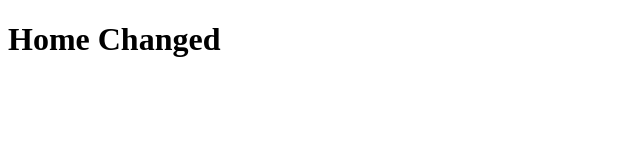
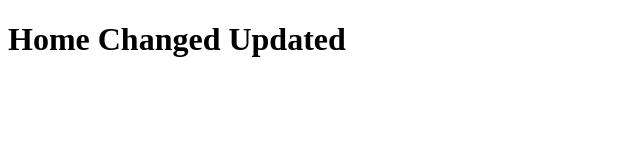
Before and after one commit to KaruppasamyPalanikumarTechjays/gitstudy, a plain HTML site: page index.html in a window 1280 px wide. Shown: the whole page, without its empty margins (0-640 px from the left). Drawn offline with Linux system fonts and the light colour scheme.

Commit message:
#8678yn72t Update index.html

```diff
--- a/index.html
+++ b/index.html
@@ -8,7 +8,7 @@
 </head>
 <body>
     <h1>
-        Home Changed
+        Home Changed Updated
     </h1>
 </body>
 </html>
```
